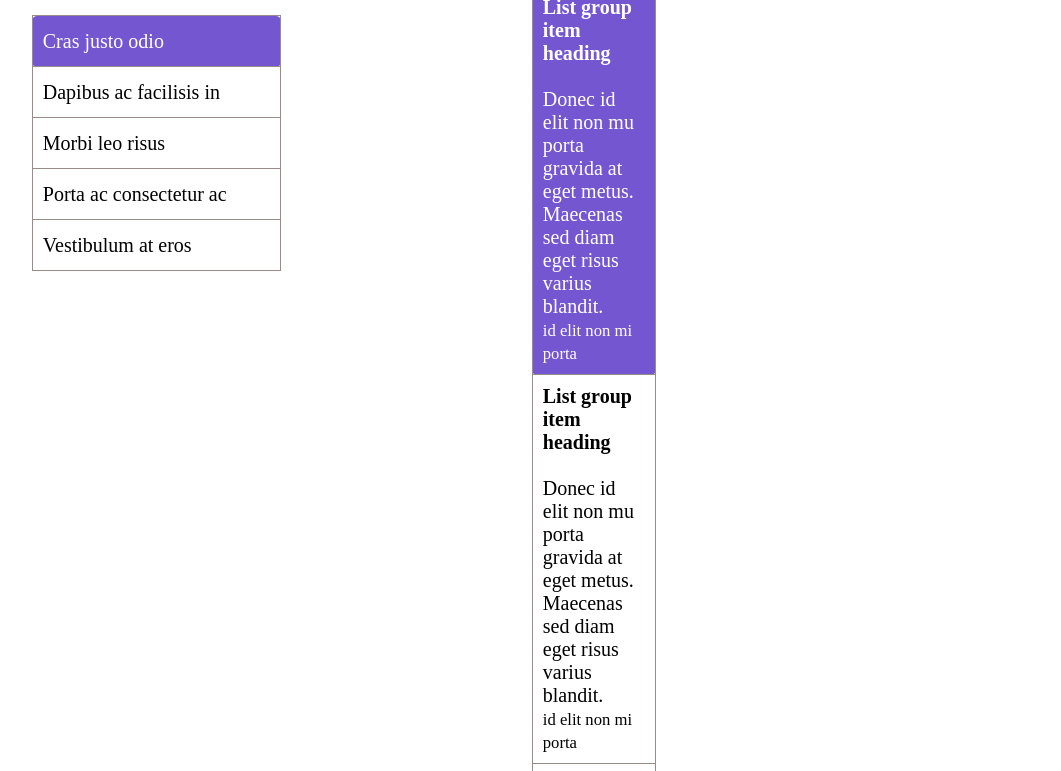
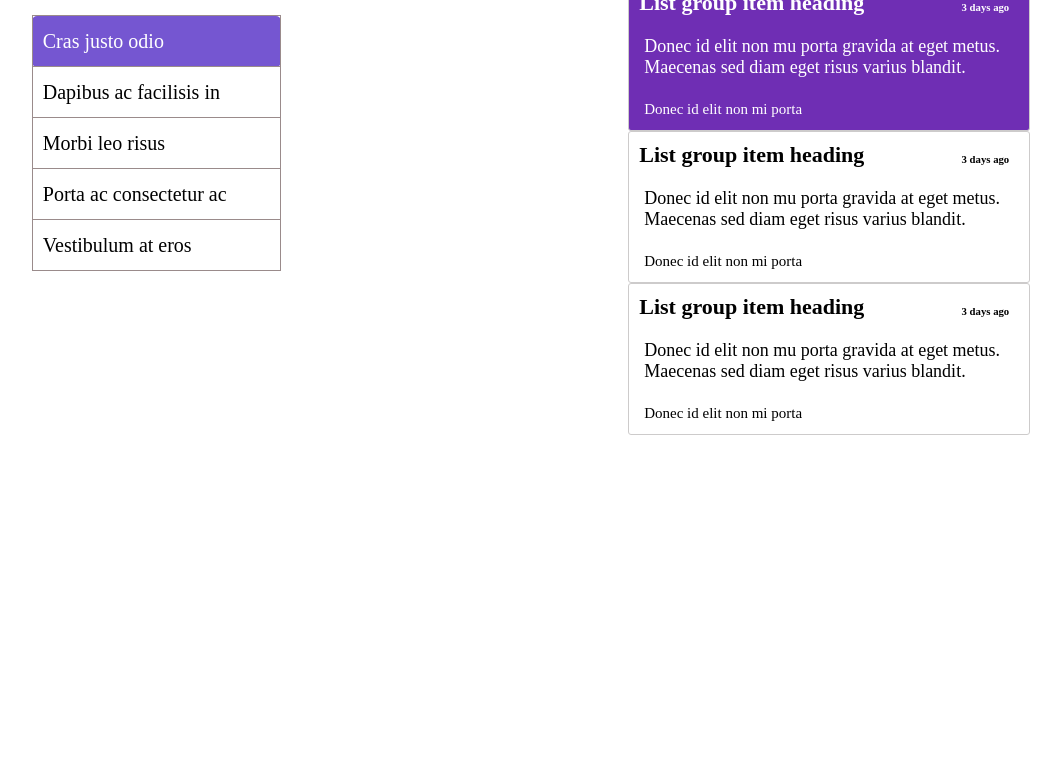
Before and after one commit to Prasannaadhikari/Leapfrog, a plain HTML site: page Assignment 2/lgroups.html in a window 1280 px wide. Shown: the part 296-1067 px from the top of the page, without its empty margins (109-1170 px from the left). After the commit the page ends 800 px from the top, so only its background shows below. Drawn offline with Linux system fonts and the light colour scheme.

Commit message:
bug fix 2

```diff
--- a/Assignment 2/css/styles1.css
+++ b/Assignment 2/css/styles1.css
@@ -82,13 +82,6 @@ label.logo{
 
 .line{
     margin-top: 3%;
-}
-
-.div2{
-    margin-top: 3%;
-    font-size: 30px;
-    font-weight: 700;
-    margin-bottom: 3%;
 }
 
 table, th, td{
@@ -201,7 +194,16 @@ table> th> td:hover{
     margin-bottom: 50px;
 }
 
+.div2{
+    margin-top: 3%;
+    font-size: 30px;
+    font-weight: 700;
+    margin-bottom: 3%;
+    clear: both;
+}
+
 .ber{
+    clear: both;
     margin-left: 500px;
     margin-top: -350px;
 }
@@ -369,3 +371,36 @@ table> th> td:hover{
     margin-top: -22px;
     margin-right: 2px;
 }
+
+.css1{
+    float: right;
+    margin-top: -350px;
+}
+.custom{
+    border: 1px solid rgb(205, 203, 203);
+    height: 150px;
+    width: 400px;
+    border-radius: 3px;
+}
+
+.custom#one{
+    background-color: rgb(111, 46, 180);
+    color: white;
+}
+
+.h41{
+    padding: 10px;
+    font-size: 22px;
+}
+
+.h66{
+    float: right;
+    margin-top: -45px;
+    padding: 20px;
+}
+
+.cmm{
+    padding: 10px;
+    margin-left: 5px;
+    font-size: 18px;
+}
--- a/Assignment 2/lgroups.html
+++ b/Assignment 2/lgroups.html
@@ -53,14 +53,35 @@
         </table>
         </div>
 
-        <div class="ber">
+        <!-- <div class="ber">
             <div class="div2">Custom content</div>
             <table border: 1px>
                 <tr> <td class="tdf" id="one"><h4>List group item heading</h4><br><p>Donec id elit non mu porta gravida at eget metus. Maecenas sed diam eget risus varius blandit.</p> <p><small> id elit non mi porta</small></p></td></tr>
                 <tr><td class="tdi"><h4>List group item heading</h4><br><p>Donec id elit non mu porta gravida at eget metus. Maecenas sed diam eget risus varius blandit.</p> <p><small> id elit non mi porta</small></p></td> </tr>
                 <tr><td class="tdi"><h4>List group item heading</h4><br><p>Donec id elit non mu porta gravida at eget metus. Maecenas sed diam eget risus varius blandit.</p> <p><small>Donec id elit non mi porta</small></p></td> </tr>
             </table>
-            </div>
+        </div> -->
+		<div class="css1">
+			<div class="div2">Custom content</div>
+			<div class="custom" id="one">
+				<h4 class="h41">List group item heading</h4>
+				<h6 class="h66">3 days ago</h6>
+				<div class="cmm">Donec id elit non mu porta gravida at eget metus. Maecenas sed diam eget risus varius blandit.</div>
+				<div class="cmm"><small>Donec id elit non mi porta</small></div>
+			</div>
+			<div class="custom">
+				<h4 class="h41">List group item heading</h4>
+				<h6 class="h66">3 days ago</h6>
+				<div class="cmm">Donec id elit non mu porta gravida at eget metus. Maecenas sed diam eget risus varius blandit.</div>
+				<div class="cmm"><small>Donec id elit non mi porta</small></div>
+			</div>
+			<div class="custom">
+				<h4 class="h41">List group item heading</h4>
+				<h6 class="h66">3 days ago</h6>
+				<div class="cmm">Donec id elit non mu porta gravida at eget metus. Maecenas sed diam eget risus varius blandit.</div>
+				<div class="cmm"><small>Donec id elit non mi porta</small></div>
+			</div>
+		</div>
     </div>
 
 </body>
```
